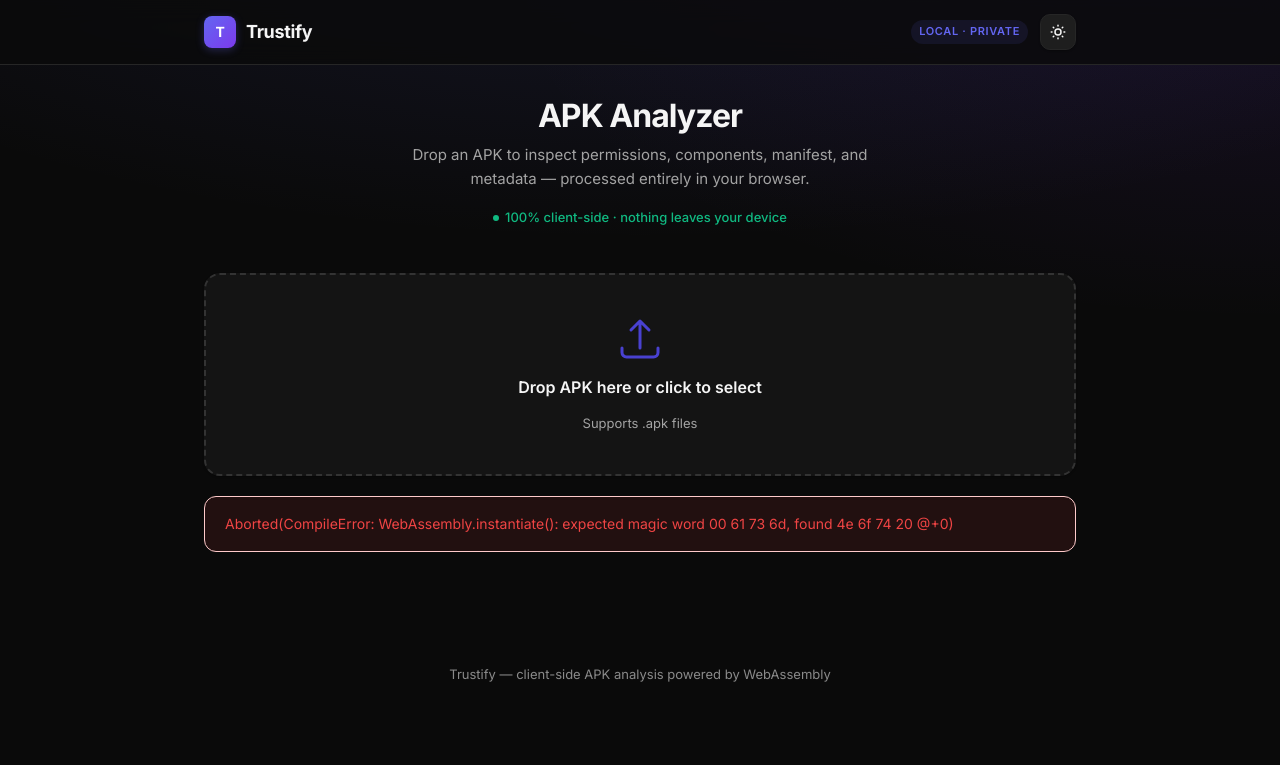
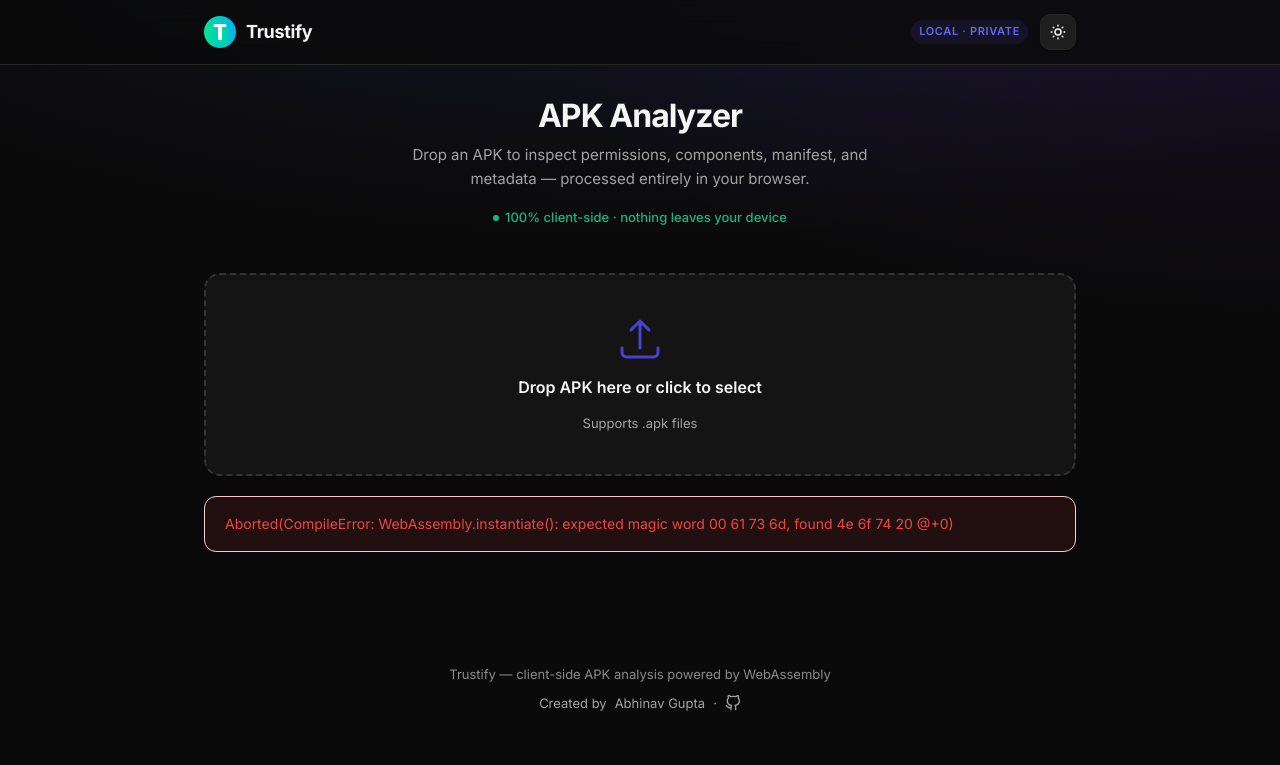
Before and after one commit to cranbru/trustify-decompiler, a plain HTML site: page index.html in a window 1280 px wide. Drawn offline with nearby package versions, Linux system fonts and the light colour scheme; no server answers.

Commit message:
Added Trustify logo, minor ui fixes

```diff
--- a/assets/trustify.css
+++ b/assets/trustify.css
@@ -210,18 +210,11 @@
 .light-theme .theme-toggle .sun-icon { display: none; }
 .light-theme .theme-toggle .moon-icon { display: block; }
 
-.site-logo__mark {
+.site-logo__image {
   width: 32px;
   height: 32px;
   border-radius: 8px;
-  background: linear-gradient(135deg, var(--accent) 0%, #7c3aed 100%);
-  display: flex;
-  align-items: center;
-  justify-content: center;
-  color: #fff;
-  font-size: 0.875rem;
-  font-weight: 800;
-  box-shadow: 0 2px 8px var(--accent-ring);
+  object-fit: contain;
 }
 
 .site-logo__badge {
@@ -521,7 +514,7 @@
   display: flex;
   align-items: center;
   gap: 1rem;
-  margin: 0 1.25rem 1rem;
+  padding: 1.25rem;
 }
 
 #but-load-strings {
@@ -753,10 +746,46 @@
 .site-footer {
   max-width: var(--max-width);
   margin: 0 auto;
-  padding: 0 1.5rem 2rem;
+  padding: 0 1.5rem 3rem;
   text-align: center;
   font-size: 0.8125rem;
   color: var(--text-subtle);
+}
+
+.footer-content {
+  display: flex;
+  flex-direction: column;
+  gap: 0.5rem;
+  align-items: center;
+}
+
+.footer-content p {
+  margin: 0;
+}
+
+.creator-links {
+  display: flex;
+  align-items: center;
+  gap: 0.5rem;
+  color: var(--text-muted);
+}
+
+.creator-links a {
+  color: var(--text-muted);
+  display: inline-flex;
+  align-items: center;
+  transition: color 0.2s ease;
+}
+
+.creator-links a:hover {
+  color: var(--accent);
+  text-decoration: none;
+}
+
+.footer-icon {
+  width: 16px;
+  height: 16px;
+  stroke-width: 2;
 }
 
 /* Responsive */
--- a/index.html
+++ b/index.html
@@ -19,7 +19,7 @@
     <header class="site-header">
         <div class="site-header__inner">
             <a href="/" class="site-logo">
-                <span class="site-logo__mark" aria-hidden="true">T</span>
+                <img src="/trustify.png" class="site-logo__image" alt="Trustify Logo">
                 Trustify
             </a>
             <span class="site-logo__badge">Local · Private</span>
@@ -171,7 +171,16 @@
     </main>
 
     <footer class="site-footer">
-        Trustify — client-side APK analysis powered by WebAssembly
+        <div class="footer-content">
+            <p>Trustify — client-side APK analysis powered by WebAssembly</p>
+            <div class="creator-links">
+                Created by <a href="https://www.linkedin.com/in/abhinav-gupta-4tech/" target="_blank" rel="noopener">Abhinav Gupta</a>
+                ·
+                <a href="https://github.com/cranbru" target="_blank" rel="noopener" aria-label="GitHub">
+                    <svg class="footer-icon" xmlns="http://www.w3.org/2000/svg" width="16" height="16" viewBox="0 0 24 24" fill="none" stroke="currentColor" stroke-width="2" stroke-linecap="round" stroke-linejoin="round"><path d="M9 19c-5 1.5-5-2.5-7-3m14 6v-3.87a3.37 3.37 0 0 0-.94-2.61c3.14-.35 6.44-1.54 6.44-7A5.44 5.44 0 0 0 20 4.77 5.07 5.07 0 0 0 19.91 1S18.73.65 16 2.48a13.38 13.38 0 0 0-7 0C6.27.65 5.09 1 5.09 1A5.07 5.07 0 0 0 5 4.77a5.44 5.44 0 0 0-1.5 3.78c0 5.42 3.3 6.61 6.44 7A3.37 3.37 0 0 0 9 18.13V22"></path></svg>
+                </a>
+            </div>
+        </div>
     </footer>
 
     <div class="emscripten-panel">
```
Also changed, not shown: trustify.png (added).
